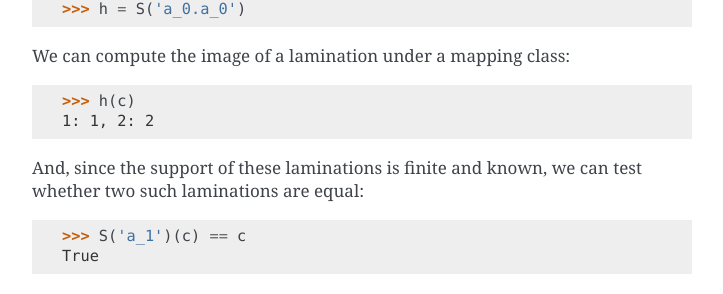
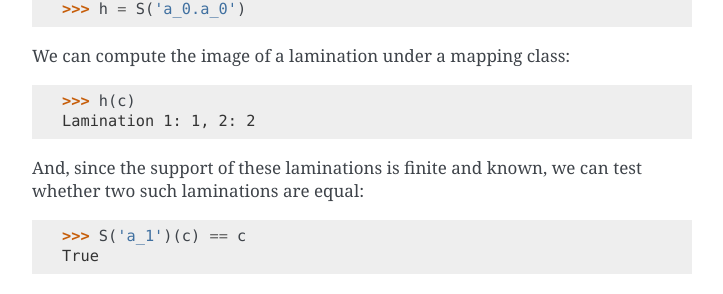
Before and after one commit to MarkCBell/bigger, a Sphinx documentation site: the page built from docs/user/walkthrough.rst, in a window 1280 px wide and 900 px high, scrolled down 1455 px. Shown: the part 148-442 px from the top of the window, without its empty margins (388-1111 px from the left). Built offline with Sphinx 7.4.7, drawn with Linux system fonts in a browser that asks for light colours.

Commit message:
Updated docs to match new Lamination ... syntax.

```diff
--- a/README.rst
+++ b/README.rst
@@ -19,18 +19,18 @@ Once installed, try it inside of Python::
     >>> S = bigger.load.ladder()  # The infinite-genus two-ended surface
     >>> a = S.triangulation({(0, 5): -1})  # An arc
     >>> a
-    (0, 5): -1
+    Lamination (0, 5): -1
     >>> a == a
     True
     >>> b = S('shift.shift')(a)  # Shift everything down twice
     >>> a == b
     False
     >>> b
-    (2, 5): -1
+    Lamination (2, 5): -1
     >>> S('SHIFT.shift')(a) == a  # Shift and then shift back
     True
     >>> S('shift.b.b.b.b')(a)  # Twist then shift
-    (1, 6): 2, (1, 5): 3
+    Lamination (1, 6): 2, (1, 5): 3
 
 External Links
 --------------
--- a/docs/user/walkthrough.rst
+++ b/docs/user/walkthrough.rst
@@ -68,7 +68,7 @@ We can build a :class:`mapping class <bigger.encoding.Encoding>` from these::
 We can compute the image of a lamination under a mapping class::
 
     >>> h(c)
-    1: 1, 2: 2
+    Lamination 1: 1, 2: 2
 
 And, since the support of these laminations is finite and known, we can test whether two such laminations are equal::
 
```
